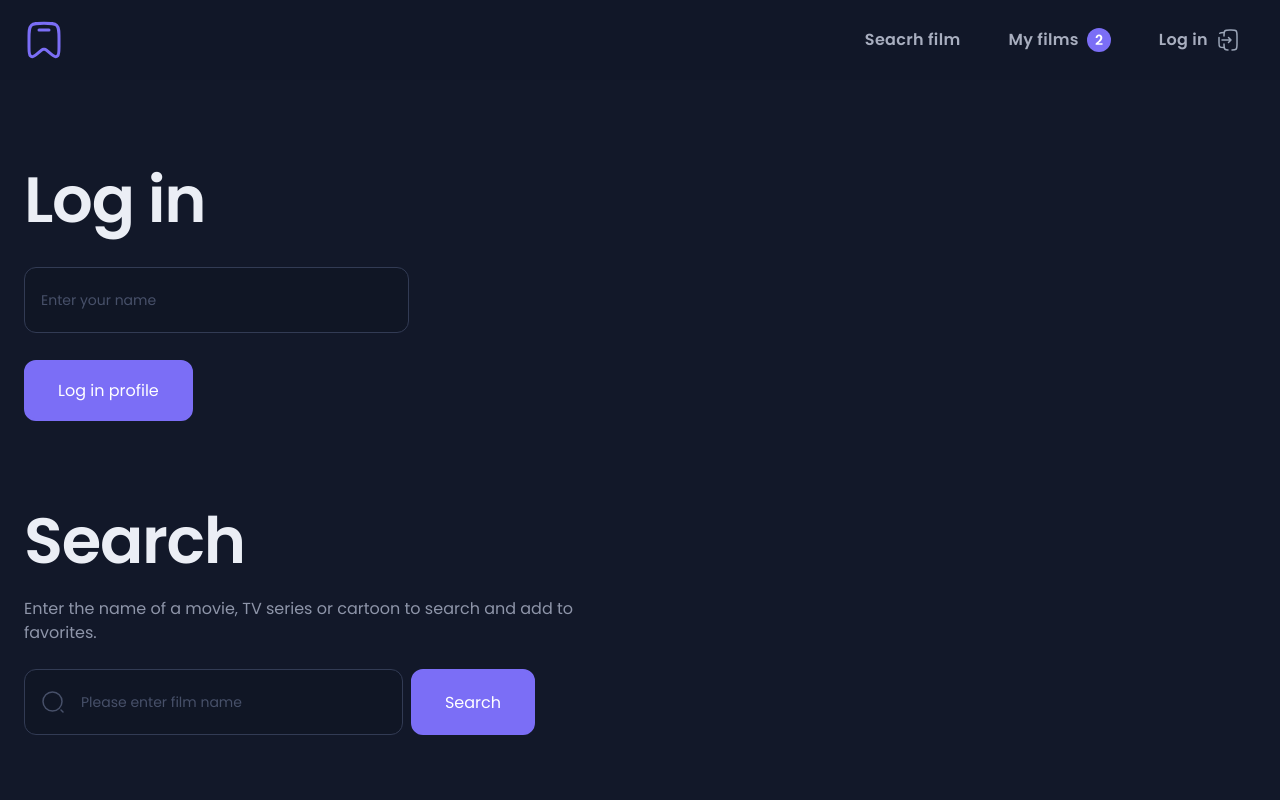
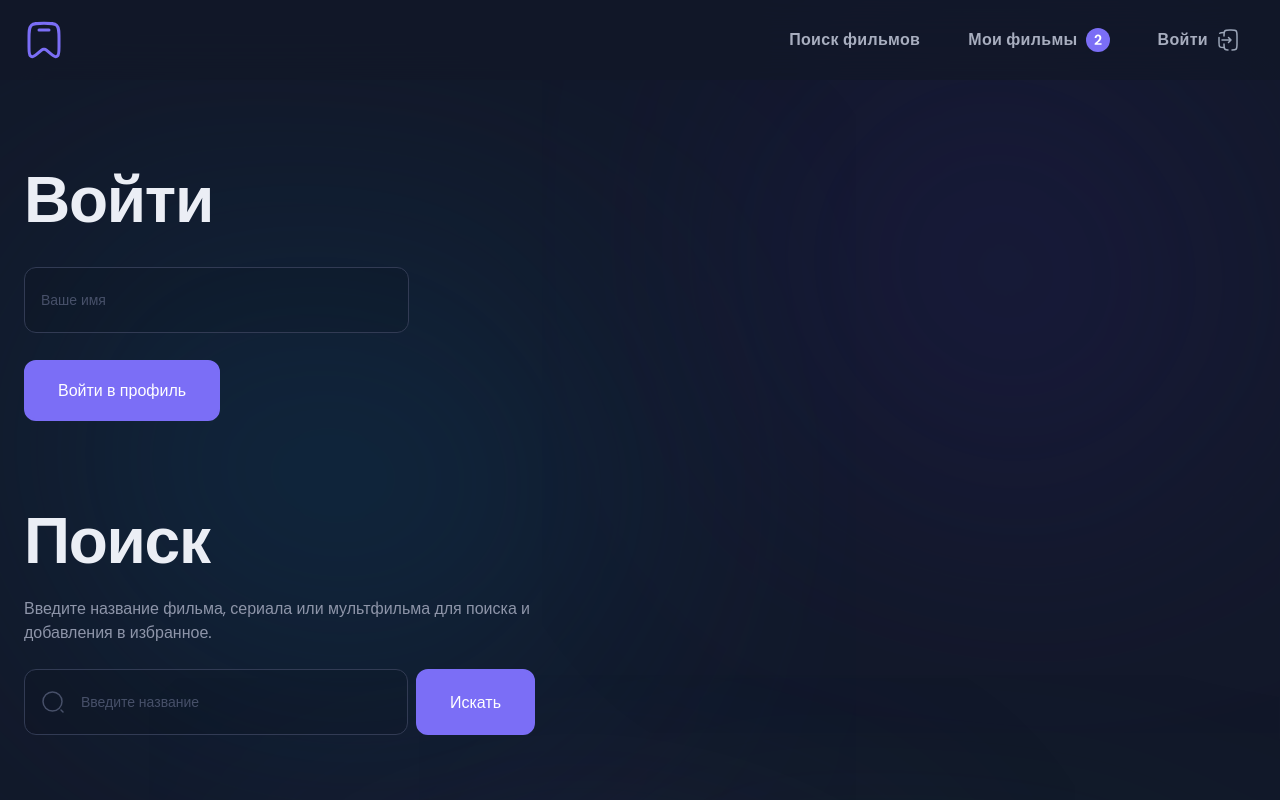
Before and after one commit to enagtim/movie-library, a React (Vite) app: page / in a window 1280 px wide. Shown: the top 800 px of the page. Built offline with nearby package versions, Linux system fonts and the light colour scheme.

Commit message:
Интерфейс изменен на русский, добавлен background

```diff
--- a/components/LoginText/LoginText.tsx
+++ b/components/LoginText/LoginText.tsx
@@ -3,7 +3,7 @@ import styles from "./LoginText.module.css";
 function LoginText() {
   return (
     <a href="#" className={styles["login_text"]}>
-      Log in
+      Войти
       <img src="/Login.svg" alt="Иконка входа" />
     </a>
   );
--- a/components/LogoutButton/LogoutButton.tsx
+++ b/components/LogoutButton/LogoutButton.tsx
@@ -3,7 +3,7 @@ import LogoutProps from './Logout.props';
 function LogoutButton({ onClick }: LogoutProps) {
   return (
     <button onClick={onClick} className={styles["log_out"]}>
-      Log out
+      Выйти
     </button>
   );
 }
--- a/components/MyFilm/MyFilm.tsx
+++ b/components/MyFilm/MyFilm.tsx
@@ -3,7 +3,7 @@ import styles from "./MyFilm.module.css";
 function MyFilm() {
   return (
     <a href="#" className={styles["my_film"]}>
-      My films
+      Мои фильмы
       <img src="/Ellipse.svg" alt="Икона фильмов" />
     </a>
   );
--- a/components/SearchFilm/SearchFilm.tsx
+++ b/components/SearchFilm/SearchFilm.tsx
@@ -3,7 +3,7 @@ import styles from "./SearchFilm.module.css";
 function SearchFilm() {
   return (
     <a href="#" className={styles["search_film"]}>
-      Seacrh film
+      Поиск фильмов
     </a>
   );
 }
--- a/layouts/FormLayoutSearch/FormLayoutSearch.tsx
+++ b/layouts/FormLayoutSearch/FormLayoutSearch.tsx
@@ -10,10 +10,10 @@ function FormLayoutSearch() {
           IconRight={true}
           type="text"
           name="search_input"
-          placeholder="Please enter film name"
+          placeholder="Введите название"
           autoComplete="off"
         />
-        <Button text="Search" />
+        <Button text="Искать" />
       </form>
     </>
   );
--- a/layouts/LoginForm/LoginForm.tsx
+++ b/layouts/LoginForm/LoginForm.tsx
@@ -25,7 +25,7 @@ function LoginForm() {
   };
   return (
     <form className={styles["form"]} onSubmit={formSubmit}>
-      <Title title="Log in" />
+      <Title title="Войти" />
       <Input
         IconLeft={true}
         IconRight={true}
@@ -33,10 +33,10 @@ function LoginForm() {
         name="name"
         value={inputValue}
         onChange={changeInput}
-        placeholder="Enter your name"
+        placeholder="Ваше имя"
         autoComplete="off"
       />
-      <Button onClick={() => login(inputValue)} text="Log in profile" />
+      <Button onClick={() => login(inputValue)} text="Войти в профиль" />
     </form>
   );
 }
--- a/layouts/TitleTextLayout/TitleTextLayout.tsx
+++ b/layouts/TitleTextLayout/TitleTextLayout.tsx
@@ -5,11 +5,9 @@ import styles from "./TitleTextLayout.module.css";
 function TitleTextLayout() {
   return (
     <div className={styles["header_text"]}>
-      <Title title="Search" />
+      <Title title="Поиск" />
       <Paragraph
-        text="Enter the name of a movie,
-         TV series or cartoon to search and add to
-         favorites."
+        text="Введите название фильма, сериала или мультфильма для поиска и добавления в избранное."
       />
     </div>
   );
--- a/src/App.module.css
+++ b/src/App.module.css
@@ -1,9 +1,10 @@
 .app {
-  position: relative;
-  z-index: 1;
+  background-image: url('/public/Background.svg');
+  background-repeat: no-repeat;
+  background-size: 100%
 }
-@media (max-width: 1400px) {
+@media (max-width: 800px)  {
   .app {
-    overflow: hidden;
+    background: none;
   }
 }
--- a/src/index.css
+++ b/src/index.css
@@ -26,9 +26,6 @@
 * {
   box-sizing: border-box;
 }
-html {
-  height: 2000px;
-}
 body {
   font-family: "Poppins", sans-serif;
   font-style: normal;
--- a/src/main.tsx
+++ b/src/main.tsx
@@ -7,7 +7,7 @@ const rootElement = document.getElementById('root');
 if(rootElement){
   createRoot(rootElement).render(
     <StrictMode>
-    <App />
-  </StrictMode>,
+      <App />
+    </StrictMode>,
   )
 }
```
Also changed, not shown: public/Background.svg (added).
